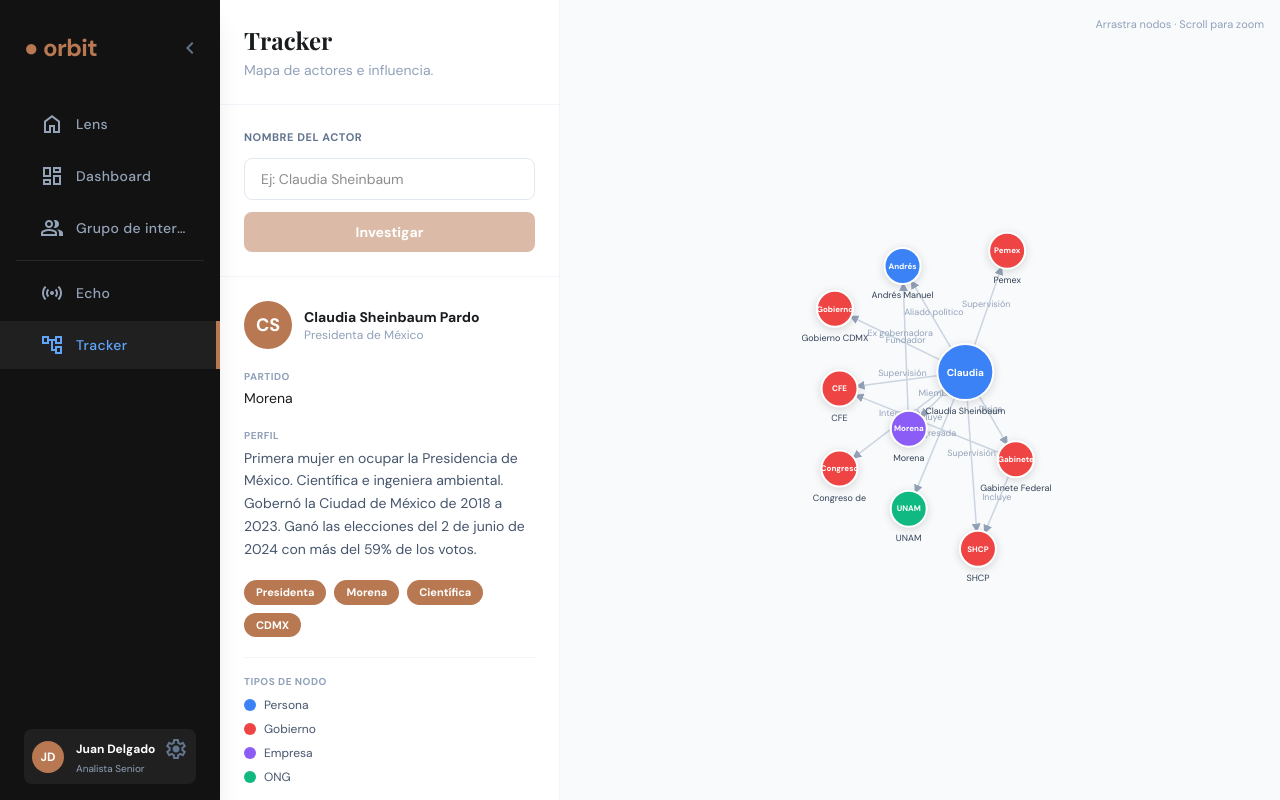
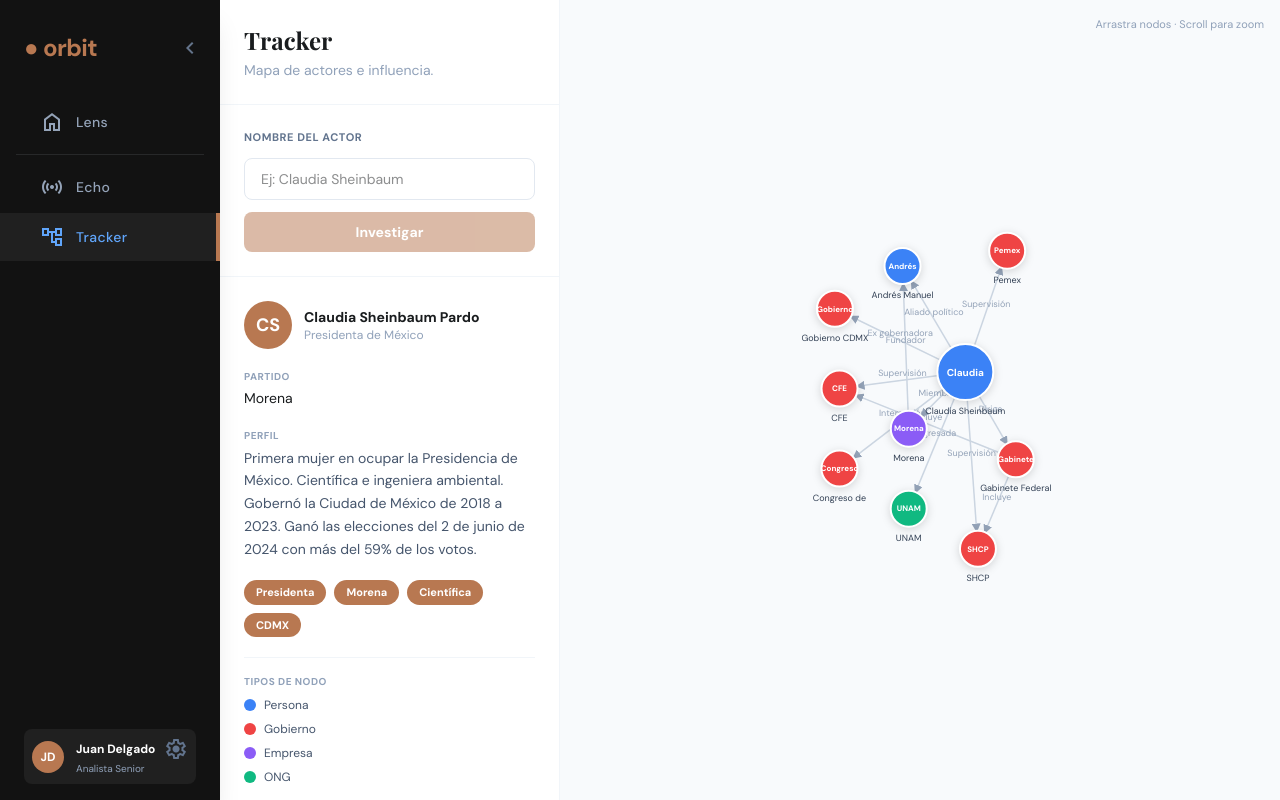
Before and after one commit to mozaikomx/orbit-demo, a Next.js app: page /tracker in a window 1280 px wide. Built offline with nearby package versions, Linux system fonts and the light colour scheme; a web font is replaced by a local one.

Commit message:
feat: jerarquía sidebar, flechas carousel, filtros colapsables, tab base, detalle eventos y sesiones

```diff
--- a/components/Layout.jsx
+++ b/components/Layout.jsx
@@ -2,10 +2,12 @@ import Link from "next/link";
 import { useRouter } from "next/router";
 import { useState, useEffect } from "react";
 
+const LENS_GROUP = ["/lens", "/dashboard", "/grupo"];
+
 const navLinks = [
   { href: "/lens", label: "Lens", icon: "home" },
-  { href: "/dashboard", label: "Dashboard", icon: "dashboard" },
-  { href: "/grupo", label: "Grupo de interés setup", icon: "group" },
+  { href: "/dashboard", label: "Dashboard", subitem: true },
+  { href: "/grupo", label: "Grupo de interés", subitem: true },
   { divider: true },
   { href: "/echo", label: "Echo", icon: "sensors" },
   { href: "/tracker", label: "Tracker", icon: "account_tree" },
@@ -32,6 +34,7 @@ export default function Layout({ children }) {
   };
 
   const w = mounted ? (collapsed ? SIDEBAR_W_COLLAPSED : SIDEBAR_W) : SIDEBAR_W;
+  const inLensGroup = LENS_GROUP.includes(router.pathname);
 
   return (
     <div className="flex min-h-screen">
@@ -44,7 +47,7 @@ export default function Layout({ children }) {
           overflow: "hidden",
         }}
       >
-        {/* Logo + toggle button */}
+        {/* Logo + toggle */}
         <div
           className="flex items-center py-8 shrink-0"
           style={{
@@ -66,16 +69,11 @@ export default function Layout({ children }) {
             onClick={toggle}
             title={collapsed ? "Expandir sidebar" : "Colapsar sidebar"}
             className="flex items-center justify-center rounded-md transition-colors hover:bg-white/10"
-            style={{
-              width: 28,
-              height: 28,
-              color: "#64748B",
-              flexShrink: 0,
-            }}
+            style={{ width: 28, height: 28, color: "#64748B", flexShrink: 0 }}
           >
             <span
-              className="material-symbols-outlined text-[18px] transition-transform duration-250"
-              style={{ transform: collapsed ? "rotate(180deg)" : "rotate(0deg)" }}
+              className="material-symbols-outlined text-[18px]"
+              style={{ transition: "transform 0.25s ease", transform: collapsed ? "rotate(180deg)" : "rotate(0deg)" }}
             >
               chevron_left
             </span>
@@ -83,23 +81,54 @@ export default function Layout({ children }) {
         </div>
 
         {/* Nav */}
-        <nav className="flex-1 space-y-1 overflow-hidden">
+        <nav className="flex-1 space-y-0.5 overflow-hidden">
           {navLinks.map((item, i) => {
             if (item.divider) {
-              return <div key={`divider-${i}`} className="mx-4 my-2 border-t-[0.5px] border-slate-200/10" />;
+              return <div key={`d-${i}`} className="mx-4 my-2 border-t-[0.5px] border-slate-200/10" />;
             }
+
+            if (item.subitem) {
+              if (collapsed || !inLensGroup) return null;
+              const isActive = router.pathname === item.href;
+              return (
+                <Link
+                  key={item.label}
+                  href={item.href}
+                  className="flex items-center gap-2 py-1.5 transition-all"
+                  style={{
+                    paddingLeft: "3.5rem",
+                    paddingRight: "1.5rem",
+                    color: isActive ? "#60A5FA" : "#64748B",
+                    borderRight: isActive ? "3px solid #B87851" : "3px solid transparent",
+                    backgroundColor: isActive ? "rgba(255,255,255,0.04)" : "transparent",
+                  }}
+                >
+                  <span
+                    className="w-1 h-1 rounded-full shrink-0"
+                    style={{ backgroundColor: isActive ? "#60A5FA" : "#475569" }}
+                  />
+                  <span
+                    className="text-xs tracking-wide font-medium whitespace-nowrap overflow-hidden text-ellipsis"
+                    style={{ fontFamily: "'DM Sans', sans-serif" }}
+                  >
+                    {item.label}
+                  </span>
+                </Link>
+              );
+            }
+
             const { href, label, icon } = item;
-            const isActive = router.pathname === href;
+            const isActive = router.pathname === href || (href === "/lens" && inLensGroup && router.pathname !== "/echo" && router.pathname !== "/tracker");
             return (
               <Link
                 key={label}
                 href={href}
                 title={collapsed ? label : undefined}
-                className="my-1 py-3 flex items-center transition-all"
+                className="my-0.5 py-3 flex items-center transition-all"
                 style={{
                   color: isActive ? "#60A5FA" : "#94A3B8",
                   borderRight: isActive ? "4px solid #B87851" : "4px solid transparent",
-                  backgroundColor: isActive ? "rgba(255, 255, 255, 0.06)" : "transparent",
+                  backgroundColor: isActive ? "rgba(255,255,255,0.06)" : "transparent",
                   paddingLeft: collapsed ? 0 : "2.5rem",
                   paddingRight: collapsed ? 0 : "1.5rem",
                   justifyContent: collapsed ? "center" : "flex-start",
@@ -122,11 +151,14 @@ export default function Layout({ children }) {
         </nav>
 
         {/* User */}
-        <div className="py-4 mt-auto shrink-0" style={{ paddingLeft: collapsed ? 0 : "1.5rem", paddingRight: collapsed ? 0 : "1.5rem" }}>
+        <div
+          className="py-4 mt-auto shrink-0"
+          style={{ paddingLeft: collapsed ? 0 : "1.5rem", paddingRight: collapsed ? 0 : "1.5rem" }}
+        >
           <div
             className="flex items-center rounded-lg"
             style={{
-              backgroundColor: "rgba(255, 255, 255, 0.06)",
+              backgroundColor: "rgba(255,255,255,0.06)",
               padding: "0.5rem",
               gap: collapsed ? 0 : "0.75rem",
               justifyContent: collapsed ? "center" : "flex-start",
@@ -160,10 +192,7 @@ export default function Layout({ children }) {
 
       <main
         className="min-h-screen flex flex-col w-full bg-surface"
-        style={{
-          marginLeft: w,
-          transition: "margin-left 0.25s ease",
-        }}
+        style={{ marginLeft: w, transition: "margin-left 0.25s ease" }}
       >
         {children}
       </main>
```
